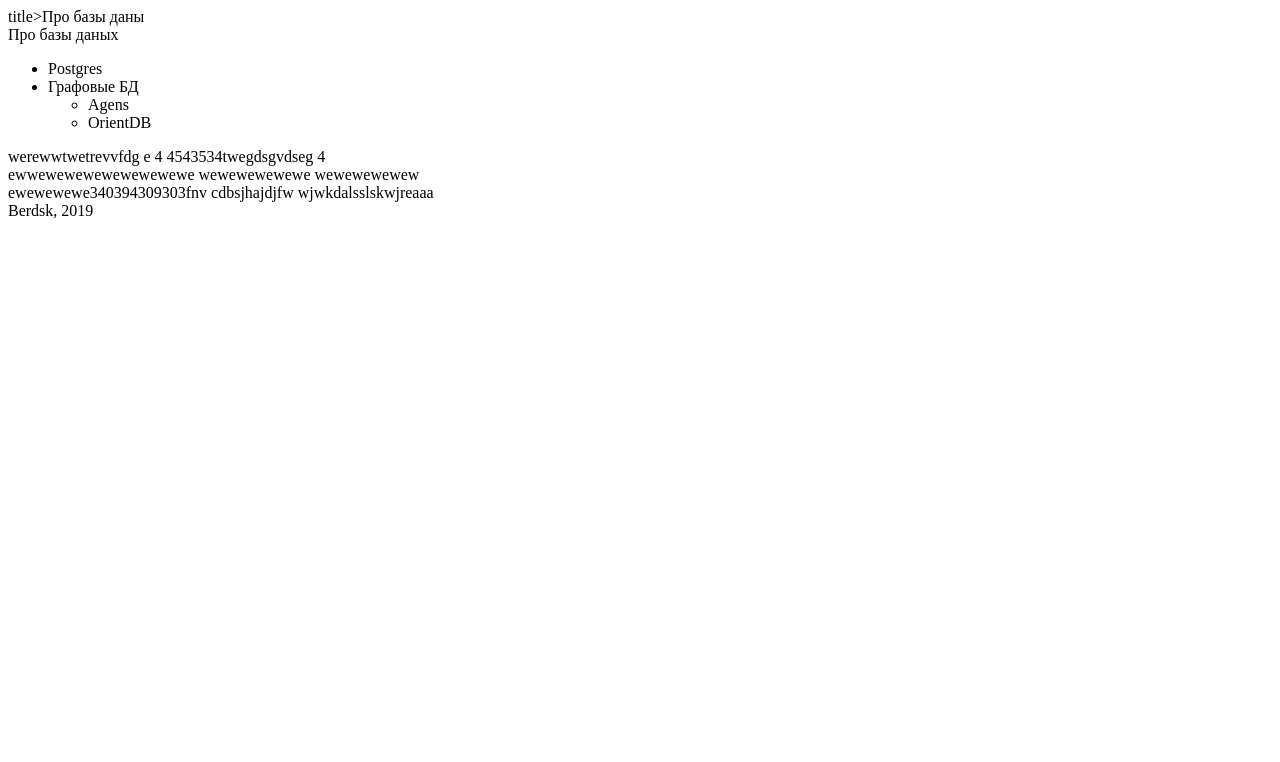
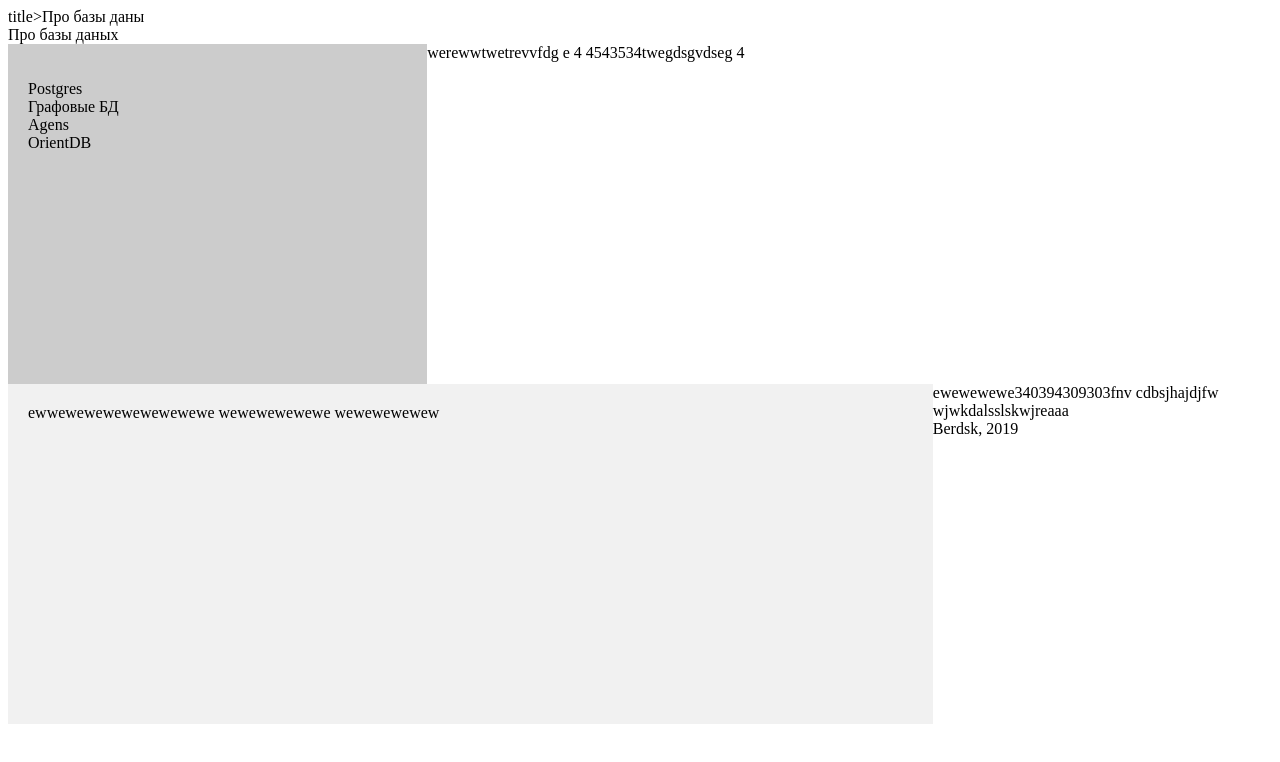
Before and after one commit to ivandest/ivandest.github.io, a plain HTML site: page index.html in a window 1280 px wide. Drawn offline with Linux system fonts and the light colour scheme.

Commit message:
test nav 8

```diff
--- a/index.html
+++ b/index.html
@@ -1,6 +1,6 @@
 <html>
         <head>
-            <link rel="stylesheet" href="blog-styles.css">
+            <link rel="stylesheet" href="blog-style.css">
         </head>
     title>Про базы даны</title>
     <body>
```
